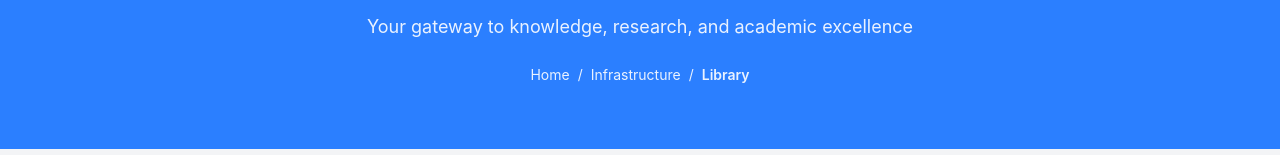
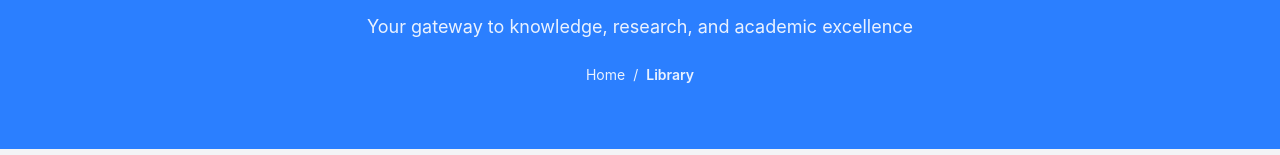
Before and after one commit to ravikrpatel01/bpsc-bca-website, a React (Vite) app: page /facilities/library in a window 1280 px wide. Shown: the part 285-440 px from the top of the page. Built offline with nearby package versions, Linux system fonts and the light colour scheme.

Commit message:
made some UI changes

```diff
--- a/src/components/FacultyPage.jsx
+++ b/src/components/FacultyPage.jsx
@@ -13,8 +13,6 @@ const FacultyPage = () => {
 
         <div className="mt-6 text-sm flex justify-center gap-2 opacity-90">
           <Link to="/">Home</Link>
-          <span>/</span>
-          <Link to="/about">About Us</Link>
           <span>/</span>
           <span className="font-semibold">Faculty & Staff</span>
         </div>
--- a/src/components/LibraryInfo.jsx
+++ b/src/components/LibraryInfo.jsx
@@ -13,8 +13,6 @@ const LibraryInfo = () => {
 
         <div className="mt-6 text-sm flex justify-center gap-2 opacity-90">
           <Link to="/">Home</Link>
-          <span>/</span>
-          <Link to="/infrastructure">Infrastructure</Link>
           <span>/</span>
           <span className="font-semibold">Library</span>
         </div>
```
